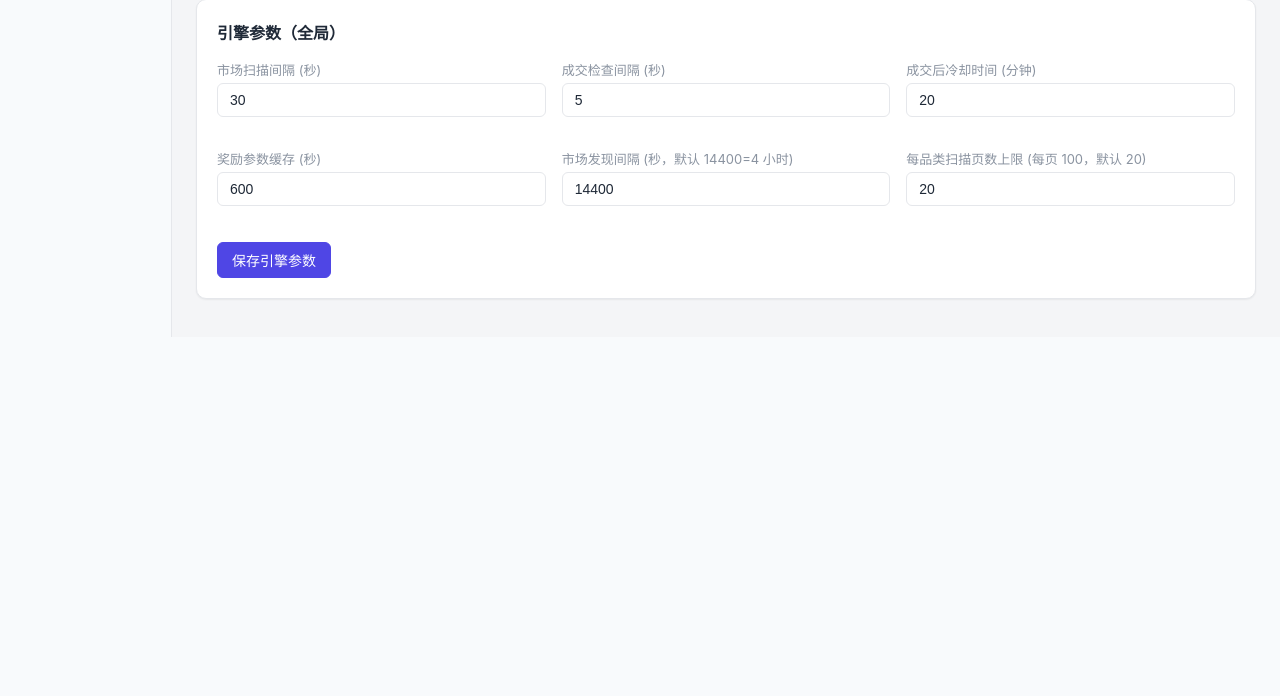
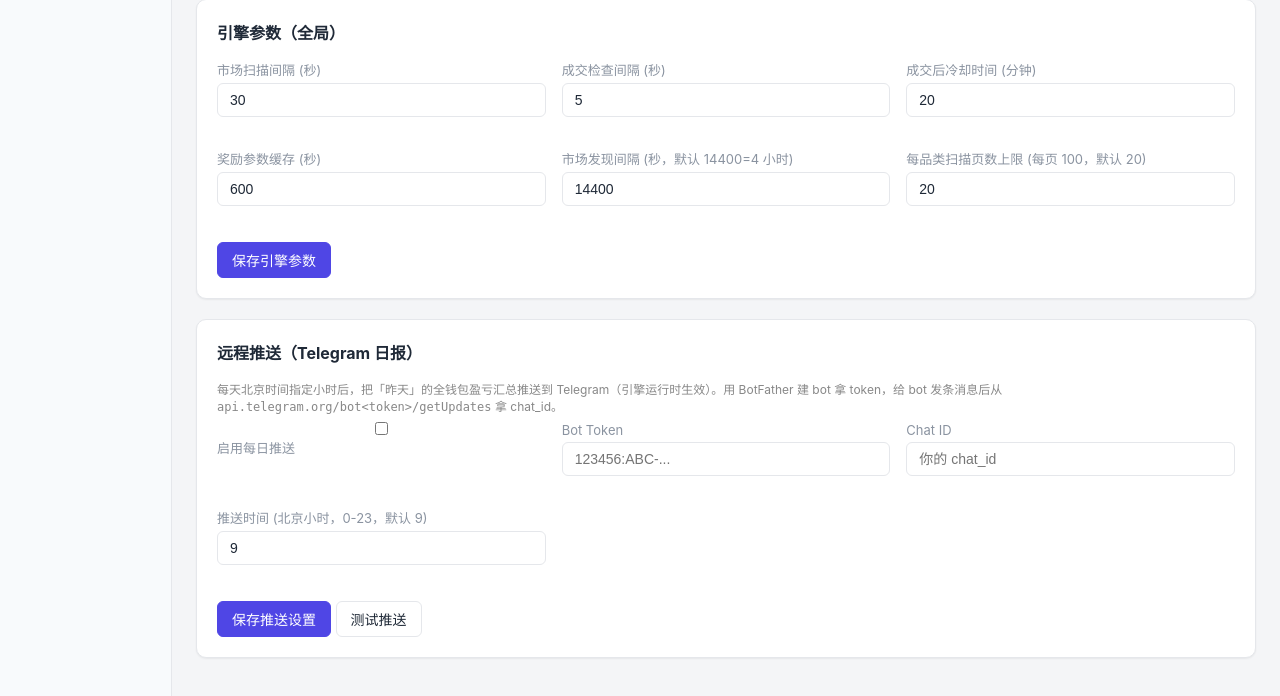
Before and after one commit to VMInsideVM/poly-marketmaker, a Flask app: page /config in a window 1280 px wide. Shown: the part 1508-2204 px from the top of the page. Before the commit the page ends 1845 px from the top, so only its background shows below. Run offline with Flask 3, Linux system fonts and the light colour scheme; the visitor is signed in with stand-in values (Sample User, id 1); data comes from the database, SQL or seed files in the repository; data that the repository does not hold is empty.

Commit message:
feat(ui): 配置页远程推送(Telegram)表单 + 测试按钮
独立「远程推送」区:启用开关/Bot Token(遮挡)/Chat ID/推送时间;保存(POST /api/settings,
checkbox 布尔+其余单独收)、测试推送(POST /api/push/test,当场显示成功/error)。
loadEngine 一并回填(checkbox 用 checked)。

Co-Authored-By: Claude Opus 4.8 (1M context) <noreply@anthropic.com>

```diff
--- a/web/templates/config.html
+++ b/web/templates/config.html
@@ -157,6 +157,31 @@
         </div>
         <button type="submit" class="btn btn-primary">保存引擎参数</button>
     </form>
+</section>
+
+<section class="config-section">
+    <h2>远程推送（Telegram 日报）</h2>
+    <p class="hint" style="color:#888;font-size:12px">每天北京时间指定小时后，把「昨天」的全钱包盈亏汇总推送到 Telegram（引擎运行时生效）。用 BotFather 建 bot 拿 token，给 bot 发条消息后从 <code>api.telegram.org/bot&lt;token&gt;/getUpdates</code> 拿 chat_id。</p>
+    <div class="form-grid">
+        <div class="form-group">
+            <label><input type="checkbox" id="push-enabled"> 启用每日推送</label>
+        </div>
+        <div class="form-group">
+            <label>Bot Token</label>
+            <input type="password" id="tg-bot-token" placeholder="123456:ABC-...">
+        </div>
+        <div class="form-group">
+            <label>Chat ID</label>
+            <input type="text" id="tg-chat-id" placeholder="你的 chat_id">
+        </div>
+        <div class="form-group">
+            <label>推送时间 (北京小时，0-23，默认 9)</label>
+            <input type="number" id="push-hour" min="0" max="23" step="1">
+        </div>
+    </div>
+    <button class="btn btn-primary" onclick="savePush()">保存推送设置</button>
+    <button class="btn" onclick="testPush()">测试推送</button>
+    <span id="push-test-result" class="hint" style="margin-left:8px"></span>
 </section>
 
 <div id="wallet-modal" class="modal-overlay" style="display:none">
@@ -389,7 +414,34 @@ function loadEngine() {
         document.querySelectorAll('#engine-form input[name]').forEach(inp => {
             if (data[inp.name] !== undefined) inp.value = data[inp.name];
         });
+        // 远程推送(独立表单,checkbox 用 checked、其余 value)
+        document.getElementById('push-enabled').checked = !!data.push_enabled;
+        document.getElementById('tg-bot-token').value = data.tg_bot_token || '';
+        document.getElementById('tg-chat-id').value = data.tg_chat_id || '';
+        document.getElementById('push-hour').value = (data.push_hour ?? 9);
     });
+}
+
+function savePush() {
+    const data = {
+        push_enabled: document.getElementById('push-enabled').checked,
+        tg_bot_token: document.getElementById('tg-bot-token').value.trim(),
+        tg_chat_id: document.getElementById('tg-chat-id').value.trim(),
+        push_hour: parseInt(document.getElementById('push-hour').value, 10) || 9,
+    };
+    fetch('/api/settings', {
+        method: 'POST', headers: {'Content-Type': 'application/json'},
+        body: JSON.stringify(data),
+    }).then(r => r.json()).then(() => showToast('推送设置已保存 · 下次引擎启动生效'));
+}
+
+function testPush() {
+    const out = document.getElementById('push-test-result');
+    out.textContent = '发送中…'; out.style.color = '#888';
+    fetch('/api/push/test', {method: 'POST'}).then(r => r.json()).then(resp => {
+        if (resp.ok) { out.textContent = '✅ 已发送，去 Telegram 查看'; out.style.color = '#3aa66a'; }
+        else { out.textContent = '❌ ' + (resp.error || '失败'); out.style.color = '#d24b4b'; }
+    }).catch(e => { out.textContent = '❌ ' + e; out.style.color = '#d24b4b'; });
 }
 
 document.getElementById('template-select').addEventListener('change', function() {
```
